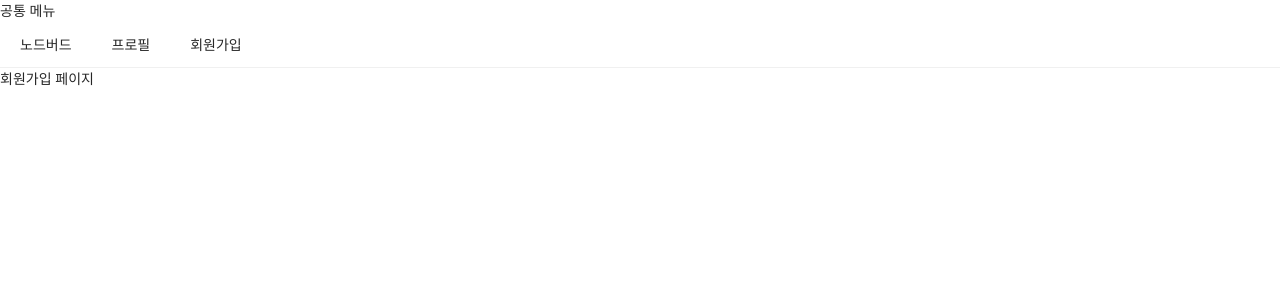
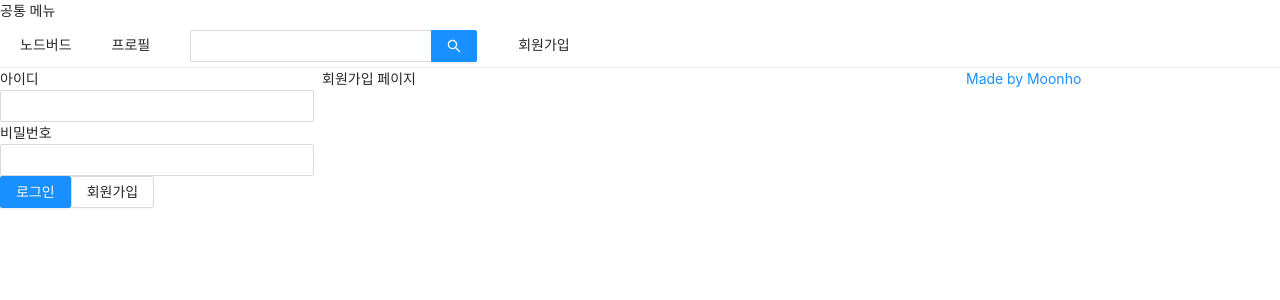
Before and after one commit to Hyun-juhee/react-nodebird, a Next.js app in the folder ch1/front/: page /signup in a window 1280 px wide. Shown: the top 300 px of the page. Built offline with nearby package versions, Linux system fonts and the light colour scheme.

Commit message:
반응형 그리드로 상단 메뉴 만들기, 로그인 폼 만들기

```diff
--- a/ch1/front/components/AppLayout.js
+++ b/ch1/front/components/AppLayout.js
@@ -1,9 +1,13 @@
-import React from 'react';
+import React, { useState } from 'react';
 import PropTypes from 'prop-types';
 import Link from 'next/link';
-import { Menu } from 'antd';
+import { Menu, Input, Row, Col } from 'antd';
+
+import UserProfile from '../components/UserProfile';
+import LoginForm from '../components/LoginForm';
 
 const AppLayout = ({ children }) => {
+  const [isLoggedIn, setIsLoggedIn] = useState(false);
   return (
     <div>
       <Menu mode="horizontal">
@@ -14,10 +18,24 @@
           <Link href="/profile"><a>프로필</a></Link>
         </Menu.Item>
         <Menu.Item>
+          <Input.Search enterButton style={{ verticalAlign: 'middle' }} />
+        </Menu.Item>
+        <Menu.Item>
           <Link href="/signup"><a>회원가입</a></Link>
         </Menu.Item>
       </Menu>
-      {children}
+      <Row gutter={8}>
+        <Col xs={24} md={6}>
+          {isLoggedIn ? <UserProfile /> : <LoginForm />}
+        </Col>
+        <Col xs={24} md={12}>
+          {children}
+        </Col>
+        <Col xs={24} md={6}>
+          <a href="https://www.github.com/moonhopark" target="_blank" rel="noreferrer noopener">Made by Moonho</a>
+        </Col>
+      </Row>
+
     </div>
   )
 };
--- /dev/null
+++ b/ch1/front/components/LoginForm.js
@@ -0,0 +1,43 @@
+import React, { useState, useCallback } from 'react';
+import { Button, Form, Input } from 'antd';
+import Link from 'next/link';
+
+const LoginForm = () => {
+  const [id, setId] = useState('');
+  const [password, setPassword] = useState('');
+
+  const onChangeId = useCallback((e) => {
+    setId(e.target.value);
+  }, []);
+
+  const onChangePassword = useCallback((e) => {
+    setPassword(e.target.value);
+  }, []);
+
+  return (
+    <Form>
+      <div>
+        <label htmlFor="user-id">아이디</label>
+        <br />
+        <Input name="user-id" value={id} onChange={onChangeId} required />
+      </div>
+      <div>
+      <label htmlFor="user-password">비밀번호</label>
+        <br />
+        <Input
+          name="user-password"
+          type="password"
+          value={password}
+          onChange={onChangePassword}
+          required
+        />
+      </div>
+      <div>
+        <Button type="primary" htmlType="submit" loading={false}>로그인</Button>
+        <Link href="/signup"><a><Button>회원가입</Button></a></Link>
+      </div>
+    </Form>
+  );
+}
+
+export default LoginForm;
--- /dev/null
+++ b/ch1/front/components/UserProfile.js
@@ -0,0 +1,5 @@
+const UserProfile = () => {
+
+}
+
+export default UserProfile
--- a/ch1/front/pages/_app.js
+++ b/ch1/front/pages/_app.js
@@ -1,10 +1,15 @@
 import React from 'react';
 import PropTypes from 'prop-types';
+import Head from 'next/head';
 import 'antd/dist/antd.css'
 
 const NodeBird = ({ Component }) => {
   return (
     <>
+      <Head>
+        <meta charSet="utf-8" />
+        <title>NodeBird</title>
+      </Head>
       <div>공통 메뉴</div>
       <Component />
     </>
--- a/ch1/front/pages/signup.js
+++ b/ch1/front/pages/signup.js
@@ -1,8 +1,17 @@
 import React from 'react';
 import AppLayout from '../components/AppLayout';
+import Head from 'next/head';
 
 const Signup = () => {
-  return <AppLayout>회원가입 페이지</AppLayout>
+  return (
+    <>
+      <Head>
+        <meta charSet="utf-8" />
+        <title>회원가입 | NodeBird</title>
+      </Head>
+      <AppLayout>회원가입 페이지</AppLayout>
+    </>
+  )
 };
 
 export default Signup;
```
Also changed, not shown: ch1/front/pages/profile.js (+9 -1 lines).
